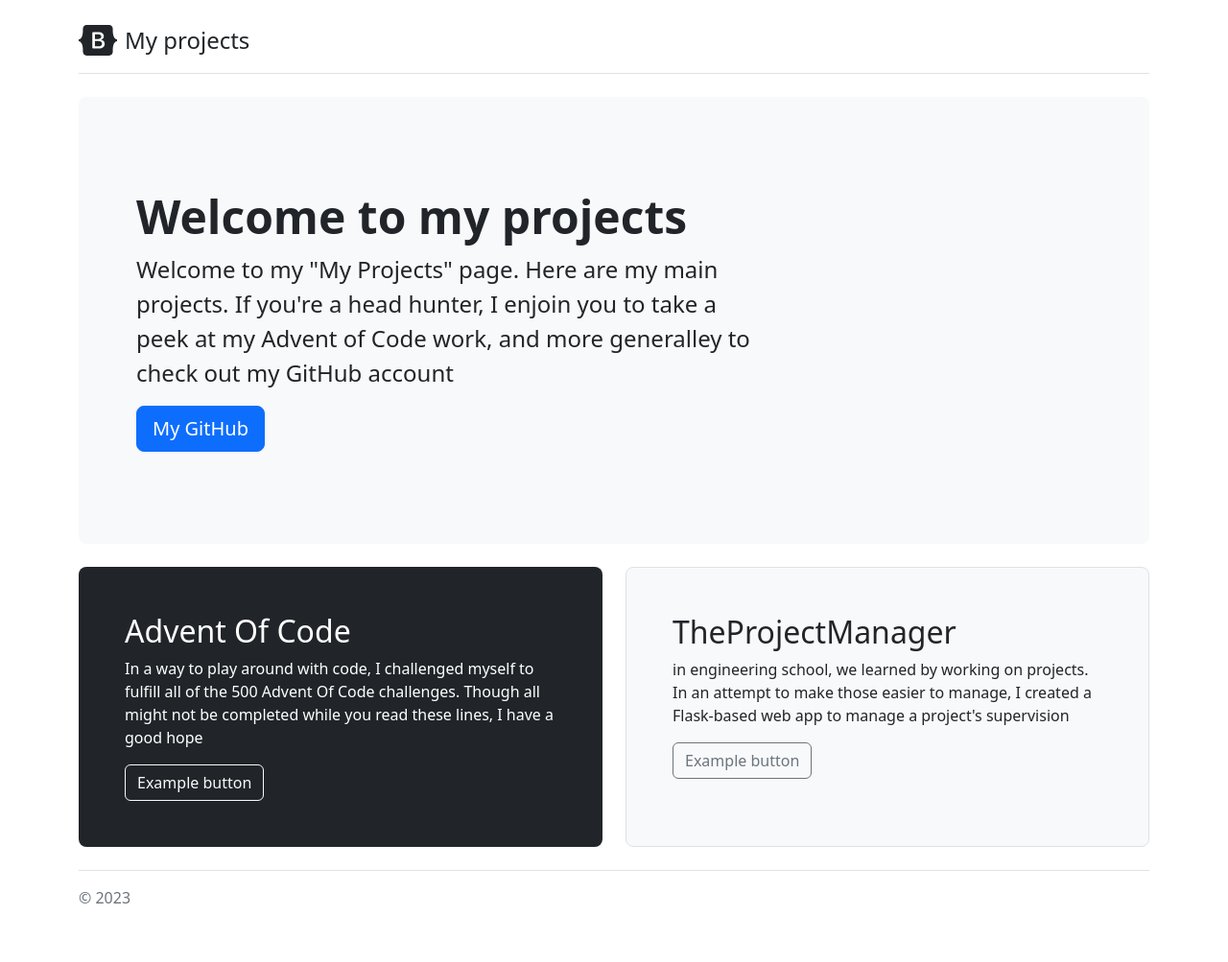
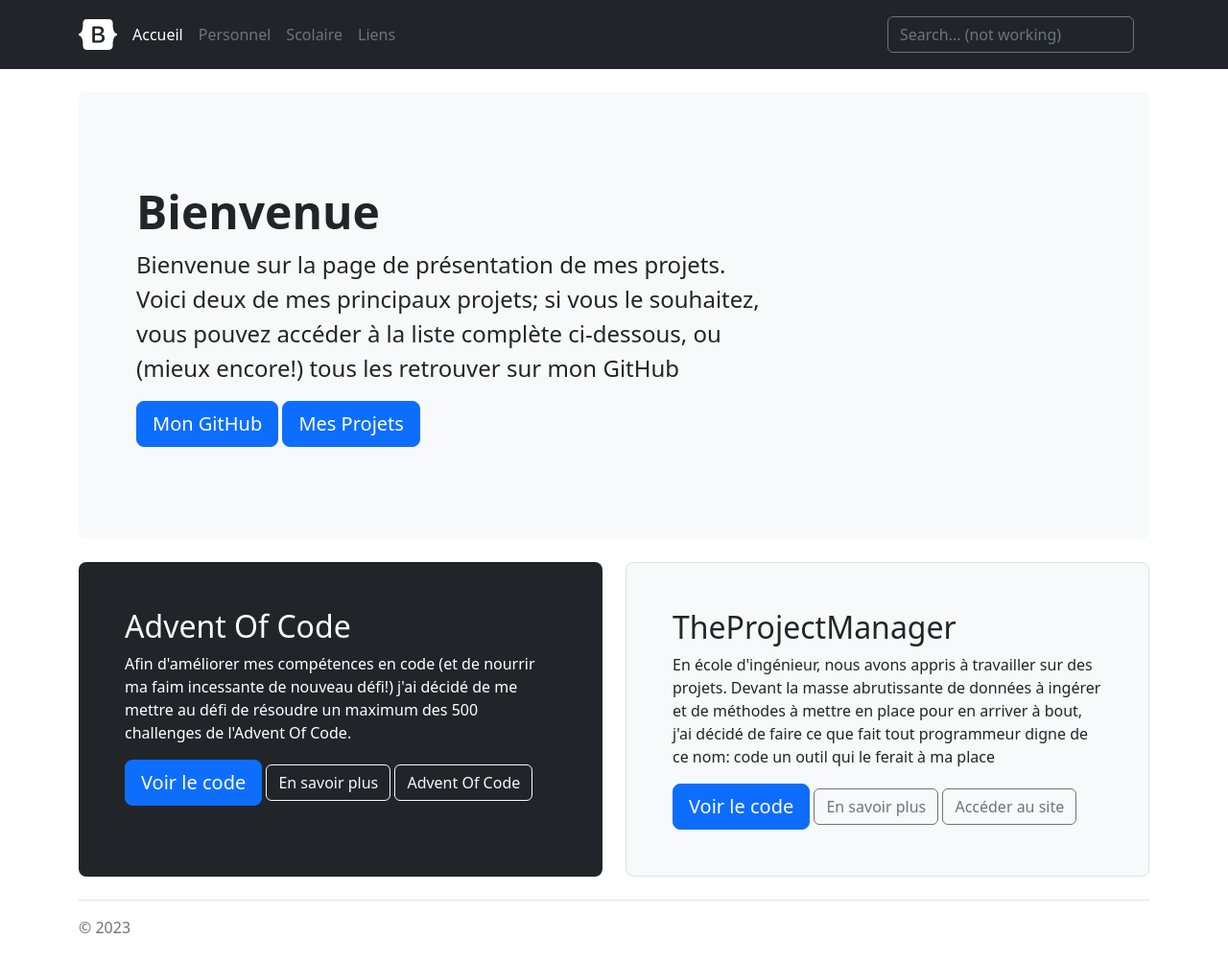
Before and after one commit to cos-imo/portfolio, a Flask app: template templates/jumbotron.html in a window 1280 px wide. Shown: the whole page at 96% size. Before the commit the page ends 942 px from the top, so only its background shows below. Run offline with Flask 3, Linux system fonts and the light colour scheme; the template is opened without the code that fills it, so the values that code supplies are empty; some libraries are stand-ins or nearby versions.

Commit message:
Nettoyage et mise en place d'une nouvelle page d'accueil (jumbotron)

```diff
--- a/app.py
+++ b/app.py
@@ -30,5 +30,4 @@ app.register_blueprint(headersBP)
 # Error 404 handler
 @app.errorhandler(404)
 def pageNotFound(error):
-    flash("HTTP 404 Not Found", "Red_flash")
-    return redirect('/display')
+    return redirect('/')
--- a/dev.py
+++ b/dev.py
@@ -26,8 +26,7 @@ def createApp() -> None:
     # Error 404 handler
     @app.errorhandler(404)
     def pageNotFound(error):
-        flash("HTTP 404 Not Found", "Red_flash")
-        return redirect('/display')
+        return redirect('/')
 
     return app
 
--- a/py/blueprints/accueilBP.py
+++ b/py/blueprints/accueilBP.py
@@ -7,4 +7,4 @@ accueilBP = Blueprint("accueilBP", __name__)
 @accueilBP.route('/', methods=['GET', 'POST'])
 def displayPersonnel() -> str:
     if request.method == 'GET':
-        return render_template("accueil.html")
+        return render_template("jumbotron.html")
--- a/templates/accueil.html
+++ b/templates/accueil.html
@@ -1,8 +1,6 @@
-{% extends 'display.html' %}
+{% extends 'headers.html' %}
 
 {% block header %}
-    <!-- CSS -->
-    <link rel='stylesheet' type='text/css' href="{{ url_for('static', filename='css/add.css') }}">
 {% endblock header %}
 
 {% block container %}
--- a/templates/headers.html
+++ b/templates/headers.html
@@ -55,10 +55,10 @@
         </a>
 
         <ul class="nav col-12 col-lg-auto me-lg-auto mb-2 justify-content-center mb-md-0">
-          <li><a href="#" class="nav-link px-2 text-secondary">Accueil</a></li>
-          <li><a href="#" class="nav-link px-2 text-white">Personnel</a></li>
-          <li><a href="#" class="nav-link px-2 text-white">Scolaire</a></li>
-          <li><a href="#" class="nav-link px-2 text-white">Liens</a></li>
+          <li><a href="/" class="nav-link px-2 text-white">Accueil</a></li>
+          <li><a href="/personnel" class="nav-link px-2 text-secondary">Personnel</a></li>
+          <li><a href="/scolaire" class="nav-link px-2 text-secondary">Scolaire</a></li>
+          <li><a href="/liens" class="nav-link px-2 text-secondary">Liens</a></li>
         </ul>
 
         <form class="col-12 col-lg-auto mb-3 mb-lg-0 me-lg-3" role="search">
--- a/templates/headerstest.html
+++ b/templates/headerstest.html
@@ -3,5 +3,5 @@
 
 {% block container %}
     <h1>Accueil</h1><br>
-    Bref en gros ici y a plein de trucs dont mes projets <a href="/personnel">perso</a> mais aussi <a href="/scolaire">scolaires</a>
+    Bref en gros ici y a plein de trucs dont mes projets <a href="/personnel">perso</a> mais aussi <a href="/scolaire">scolaires</a>.
 {% endblock container %}
--- a/templates/jumbotron.html
+++ b/templates/jumbotron.html
@@ -1,39 +1,18 @@
-<!doctype html>
-<html lang="en">
-  <head>
-    <meta charset="utf-8">
-    <meta name="viewport" content="width=device-width, initial-scale=1">
-    <meta name="description" content="">
-    <meta name="author" content="Mark Otto, Jacob Thornton, and Bootstrap contributors">
-    <meta name="generator" content="Hugo 0.104.2">
-    <title>Jumbotron example · Bootstrap v5.2</title>
+{% extends 'headers.html' %}
 
-    <link rel="canonical" href="https://getbootstrap.com/docs/5.2/examples/jumbotron/">
+{% block header %}
+{% endblock header %}
 
+{% block container %}
 
-
-
-
-<link href="../assets/dist/css/bootstrap.min.css" rel="stylesheet">
-<link href="../static/css/bootstrap-css.css" rel="stylesheet">
-
-  </head>
-  <body>
-
-<main>
   <div class="container py-4">
-    <header class="pb-3 mb-4 border-bottom">
-      <a href="/" class="d-flex align-items-center text-dark text-decoration-none">
-        <svg xmlns="http://www.w3.org/2000/svg" width="40" height="32" class="me-2" viewBox="0 0 118 94" role="img"><title>Bootstrap</title><path fill-rule="evenodd" clip-rule="evenodd" d="M24.509 0c-6.733 0-11.715 5.893-11.492 12.284.214 6.14-.064 14.092-2.066 20.577C8.943 39.365 5.547 43.485 0 44.014v5.972c5.547.529 8.943 4.649 10.951 11.153 2.002 6.485 2.28 14.437 2.066 20.577C12.794 88.106 17.776 94 24.51 94H93.5c6.733 0 11.714-5.893 11.491-12.284-.214-6.14.064-14.092 2.066-20.577 2.009-6.504 5.396-10.624 10.943-11.153v-5.972c-5.547-.529-8.934-4.649-10.943-11.153-2.002-6.484-2.28-14.437-2.066-20.577C105.214 5.894 100.233 0 93.5 0H24.508zM80 57.863C80 66.663 73.436 72 62.543 72H44a2 2 0 01-2-2V24a2 2 0 012-2h18.437c9.083 0 15.044 4.92 15.044 12.474 0 5.302-4.01 10.049-9.119 10.88v.277C75.317 46.394 80 51.21 80 57.863zM60.521 28.34H49.948v14.934h8.905c6.884 0 10.68-2.772 10.68-7.727 0-4.643-3.264-7.207-9.012-7.207zM49.948 49.2v16.458H60.91c7.167 0 10.964-2.876 10.964-8.281 0-5.406-3.903-8.178-11.425-8.178H49.948z" fill="currentColor"></path></svg>
-        <span class="fs-4">My projects</span>
-      </a>
-    </header>
 
     <div class="p-5 mb-4 bg-light rounded-3">
       <div class="container-fluid py-5">
-        <h1 class="display-5 fw-bold">Welcome to my projects</h1>
-        <p class="col-md-8 fs-4">Welcome to my "My Projects" page. Here are my main projects. If you're a head hunter, I enjoin you to take a peek at my Advent of Code work, and more generalley to check out my GitHub account </p>
-        <button class="btn btn-primary btn-lg" type="button" href="https://github.com/cos-imo">My GitHub</button>
+        <h1 class="display-5 fw-bold">Bienvenue</h1>
+        <p class="col-md-8 fs-4">Bienvenue sur la page de présentation de mes projets. Voici deux de mes principaux projets; si vous le souhaitez, vous pouvez accéder à la liste complète ci-dessous, ou (mieux encore!) tous les retrouver sur mon GitHub</p>
+        <button class="btn btn-primary btn-lg" type="button" href="https://github.com/cos-imo">Mon GitHub</button>
+        <button class="btn btn-primary btn-lg" type="button" href="/projects">Mes Projets</button>
       </div>
     </div>
 
@@ -41,15 +20,19 @@
       <div class="col-md-6">
         <div class="h-100 p-5 text-bg-dark rounded-3">
           <h2>Advent Of Code</h2>
-          <p>In a way to play around with code, I challenged myself to fulfill all of the 500 Advent Of Code challenges. Though all might not be completed while you read these lines, I have a good hope </p>
-          <button class="btn btn-outline-light" type="button">Example button</button>
+          <p>Afin d'améliorer mes compétences en code (et de nourrir ma faim incessante de nouveau défi!) j'ai décidé de me mettre au défi de résoudre un maximum des 500 challenges de l'Advent Of Code.</p>
+          <button class="btn btn-primary btn-lg" type="button">Voir le code</button>
+          <button class="btn btn-outline-light" type="button">En savoir plus</button>
+          <button class="btn btn-outline-light" type="button">Advent Of Code</button>
         </div>
       </div>
       <div class="col-md-6">
         <div class="h-100 p-5 bg-light border rounded-3">
           <h2>TheProjectManager</h2>
-          <p>in engineering school, we learned by working on projects. In an attempt to make those easier to manage, I created a Flask-based web app to manage a project's supervision</p>
-          <button class="btn btn-outline-secondary" type="button">Example button</button>
+          <p>En école d'ingénieur, nous avons appris à travailler sur des projets. Devant la masse abrutissante de données à ingérer et de méthodes à mettre en place pour en arriver à bout, j'ai décidé de faire ce que fait tout programmeur digne de ce nom: code un outil qui le ferait à ma place</p>
+          <button class="btn btn-primary btn-lg" type="button">Voir le code</button>
+          <button class="btn btn-outline-secondary" type="button">En savoir plus</button>
+          <button class="btn btn-outline-secondary" type="button">Accéder au site</button>
         </div>
       </div>
     </div>
@@ -64,3 +47,5 @@
 
   </body>
 </html>
+
+{% endblock container %}
--- a/templates/liens.html
+++ b/templates/liens.html
@@ -1,14 +1,12 @@
-{% extends 'display.html' %}
+{% extends 'headers.html' %}
 
 {% block header %}
-    <!-- CSS -->
-    <link rel='stylesheet' type='text/css' href="{{ url_for('static', filename='css/add.css') }}">
 {% endblock header %}
 
 {% block container %}
     <center>
         <h1>Liens</h1>
         <h2>Mon GitHub</h2>
-        <a href="github.com/cos-imo">Ici</a>
+        <a href="https://github.com/cos-imo">Ici</a>
     </center>
 {% endblock container %}
--- a/templates/personnel.html
+++ b/templates/personnel.html
@@ -1,4 +1,4 @@
-{% extends 'display.html' %}
+{% extends 'headers.html' %}
 
 {% block header %}
     <!-- CSS -->
--- a/templates/scolaire.html
+++ b/templates/scolaire.html
@@ -1,4 +1,4 @@
-{% extends 'display.html' %}
+{% extends 'headers.html' %}
 
 {% block header %}
     <!-- CSS -->
```
Also changed, not shown: py/blueprints/displayBP.py (deleted, +0 -13 lines), templates/display.html (deleted, +0 -95 lines).
